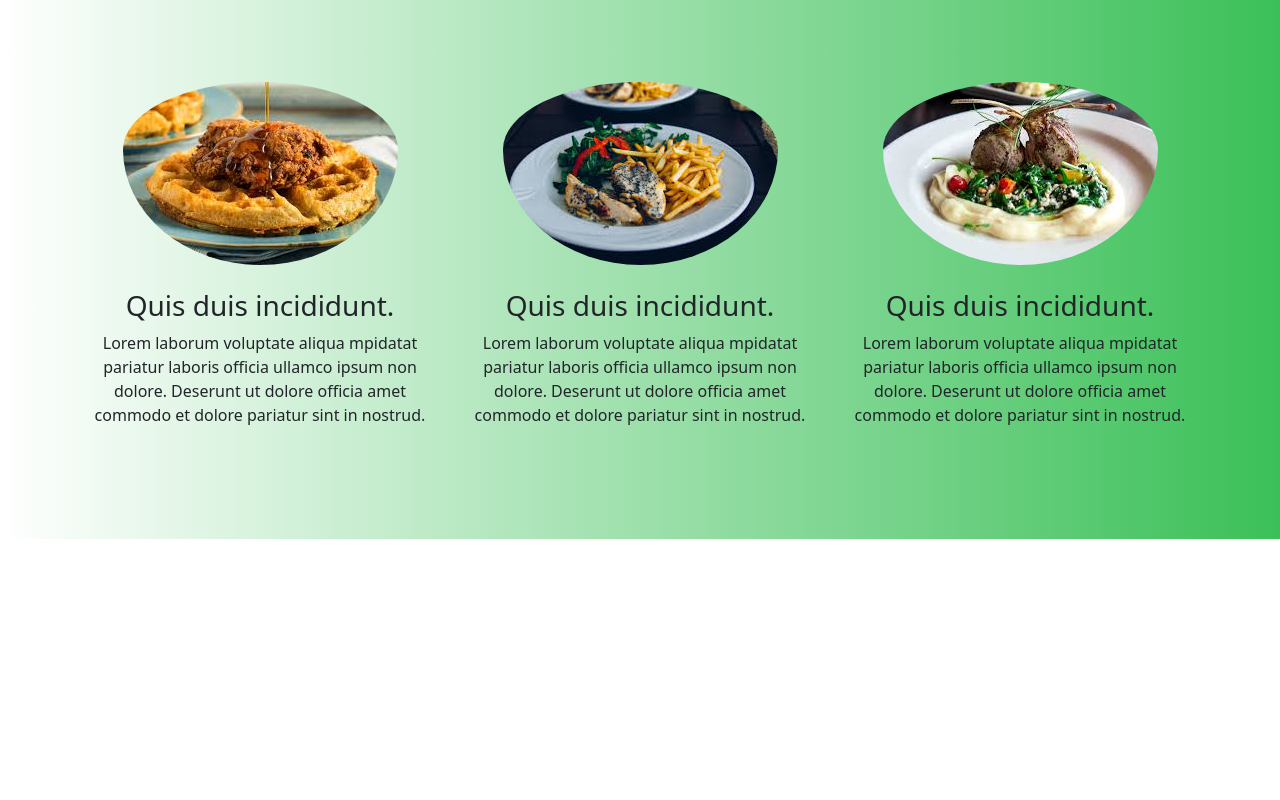
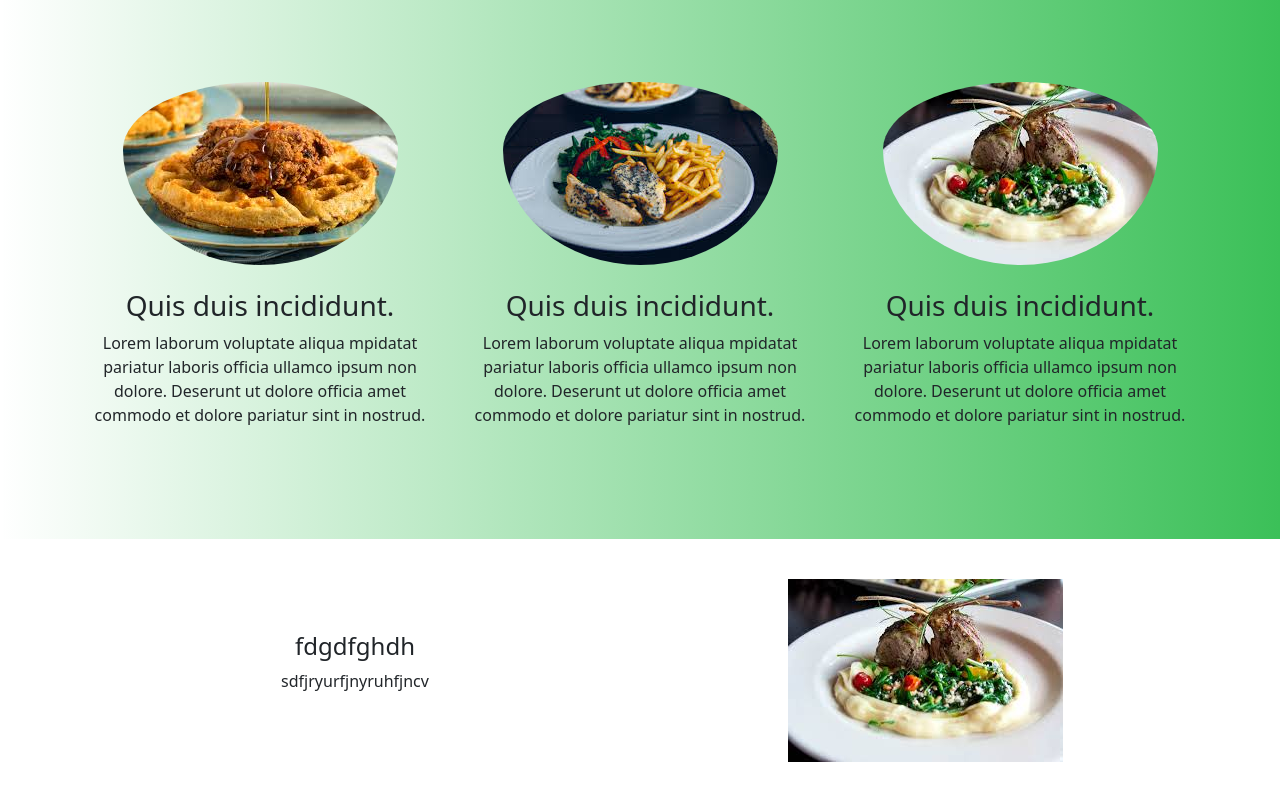
Before and after one commit to mrsamia/react_website_practice_1, a React (Create React App) app: page / in a window 1280 px wide. Shown: the part 1724-2524 px from the top of the page. Before the commit the page ends 2263 px from the top, so only its background shows below. Built offline with nearby package versions, Linux system fonts and the light colour scheme.

Commit message:
SRM | Review_F

```diff
--- a/src/App.js
+++ b/src/App.js
@@ -8,8 +8,9 @@ import Input from "./component/Input";
 import Feature from "./component/Feature";
 import HIW from "./data/HIW.json";
 import BFP from "./data/BFP.json";
-import Fcopy_itm from "./component/Fcopy_itm";
-import Fcopy from "./component/Fcopy";
+import Review_F from "./component/Review_F";
+//import Fcopy_itm from "./component/Fcopy_itm";
+//import Fcopy from "./component/Fcopy";
 
 function App() {
   return (
@@ -63,6 +64,12 @@ function App() {
         itmsAb={BFP.items}
         className="third_part pt-5"
       />
+      <Review_F
+        title="fdgdfghdh"
+        subtitle="sdfjryurfjnyruhfjncv"
+        image={require("./images/Pic4.jpg")}
+      />
+      <Review_F />
     </div>
   );
 }
--- a/src/component/Fcopy.js
+++ b/src/component/Fcopy.js
@@ -1,7 +1,9 @@
 import react from "react";
 import Fcopy_itm from "./Fcopy_itm";
 import Header from "./Header";
-//import Pic4 from "../images/Pic4.jpg";
+//Its a copy of Feature.
+//just for practice.
+//another way
 
 function Fcopy({ Imge, ttle = "", sbtitle = "", items = [] }) {
   return (
--- a/src/component/Fcopy_itm.js
+++ b/src/component/Fcopy_itm.js
@@ -1,5 +1,5 @@
-import react from "react";
-import Pic4 from "../images/Pic4.jpg";
+//Its a copy of Feature_item.
+//just for practice.
 
 function Fcopy_itm({ Imge, ttle, sbtitle }) {
   return (
--- /dev/null
+++ b/src/component/Review_F.js
@@ -0,0 +1,23 @@
+import react from "react";
+//import "../style/review_f.css";
+
+function Review_F({ title, subtitle, image }) {
+  return (
+    <div className=" container">
+      <div className="row mrgin_padding d-flex align-items-center mb-5 pb-5">
+        <div className="col-6 mrgin_padding text-center ">
+          <div>
+            <h4>{title}</h4>
+          </div>
+          <div>
+            <p>{subtitle}</p>
+          </div>
+        </div>
+        <div className="col-6 mrgin_padding text-center">
+          <img src={image} />
+        </div>
+      </div>
+    </div>
+  );
+}
+export default Review_F;
```
